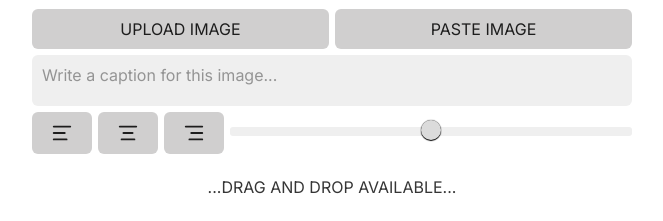
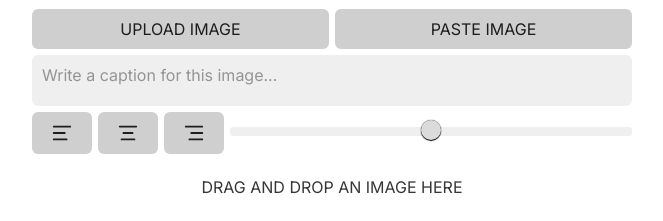
Before and after one commit to naoki-takamatsu/meme-generator, a website built with Vite: page index.html in a window 1280 px wide. Shown: the part 96-317 px from the top of the page, without its empty margins (308-971 px from the left). Built offline with nearby package versions, Linux system fonts and the light colour scheme; files whose address does not match are found by name; a web font is replaced by a local one.

Commit message:
:recycle: refactor: Improve UI Wording

```diff
--- a/index.html
+++ b/index.html
@@ -46,7 +46,7 @@
       </button>
       <input type="range" title="FONT SIZE" id="font-size-input" min="34" value="44" max="54" />
     </div>
-    <p id="drag-and-drop-guide">...Drag and drop available...</p>
+    <p id="drag-and-drop-guide">Drag and drop an image here</p>
     <canvas id="canvas" />
   </main>
 </body>
```
